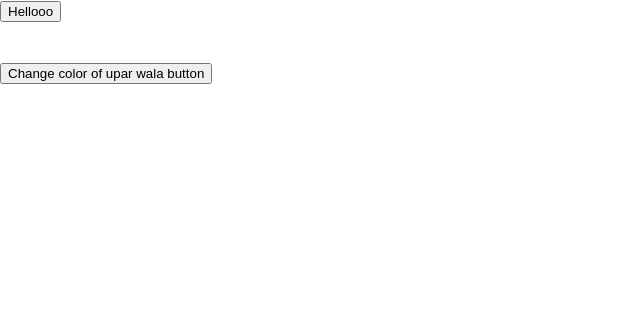
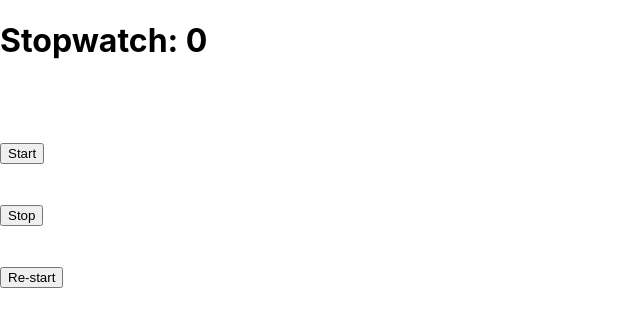
Before and after one commit to Ssharma0355/practice-re, a React (Create React App) app: page / in a window 1280 px wide. Shown: the top 326 px of the page, without its empty margins (0-640 px from the left). Built offline with nearby package versions, Linux system fonts and the light colour scheme.

Commit message:
stopWatch

```diff
--- a/src/App.js
+++ b/src/App.js
@@ -10,6 +10,7 @@ import Memo from './Hooks/UseMemo/Memo';
 import Reducer from './Hooks/UseReducer/Reducer';
 import RefHook from './Hooks/UseRef/RefHook';
 import Refsecond from './Hooks/UseRef/Refsecond';
+import StopWatchRef from './Hooks/UseRef/StopWatchRef';
 import Count from './Hooks/UseState/Count';
 
 
@@ -38,7 +39,9 @@ function App() {
 
       {/* <RefHook /> */}
 
-      <Refsecond />
+      {/* <Refsecond /> */}
+
+      <StopWatchRef />
     </div>
   );
 }
--- /dev/null
+++ b/src/Hooks/UseRef/StopWatchRef.jsx
@@ -0,0 +1,33 @@
+import React, { useRef, useState } from 'react'
+
+const StopWatchRef = () => {
+    const [time, setTime] = useState(0);
+    const timeRef  = useRef(null);
+    function start(){
+       timeRef.current = setInterval(()=>{
+         setTime(prevTime => prevTime+1);
+        },1000)
+
+    }
+    const stop = () => {
+        clearInterval(timeRef.current);
+        timeRef.current = null;
+    }
+    const reStart = () => {
+        stop();
+        setTime(0);
+    }
+  return (
+    <div>
+        <h1>Stopwatch: {time}</h1>
+          <br /><br /><br />
+        <button onClick={start}>Start</button>
+          <br /><br /><br />
+        <button onClick={stop}>Stop</button>
+          <br /><br /><br />
+        <button onClick={reStart}>Re-start</button>
+    </div>
+  )
+}
+
+export default StopWatchRef
```
